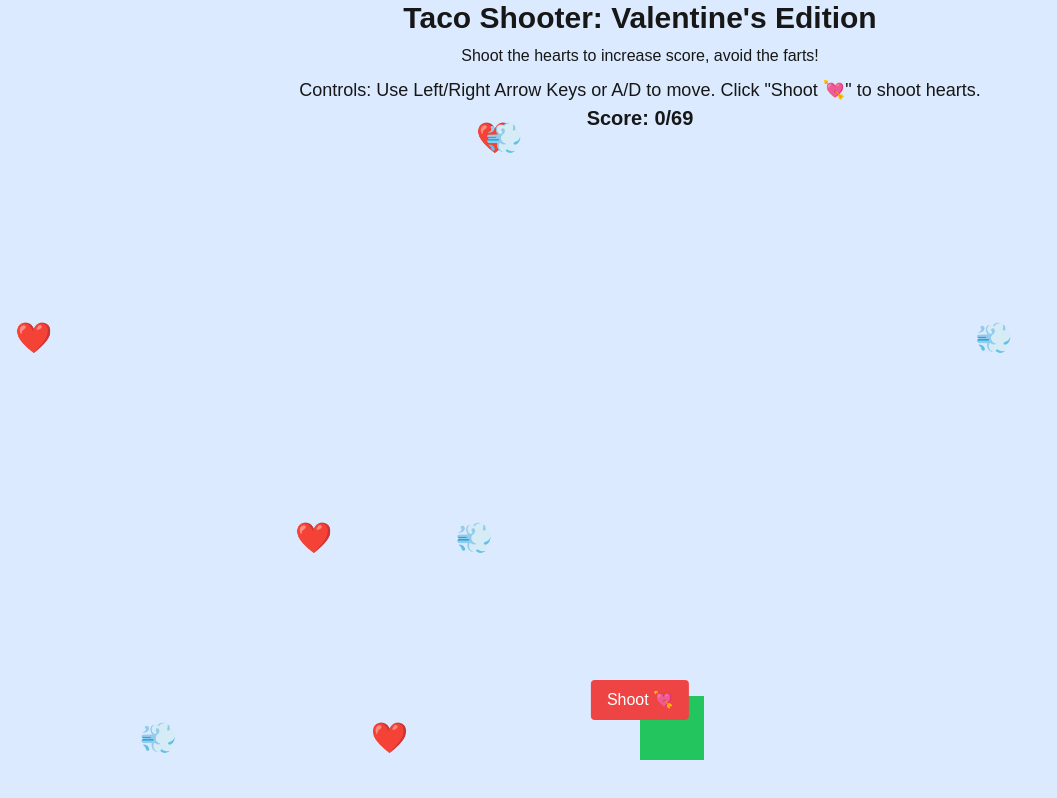
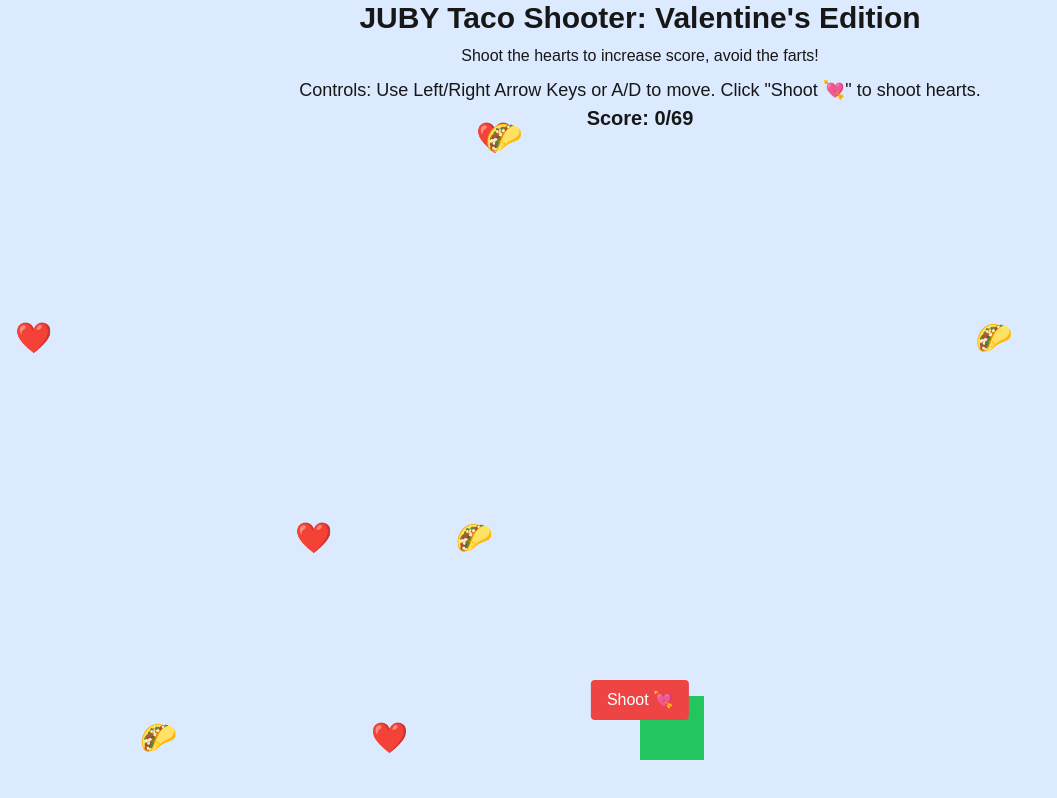
Before and after one commit to dannydang64/Juby, a Next.js app in the folder taco-fart-game/: page / in a window 1280 px wide. Shown: the whole page, without its empty margins (0-1057 px from the left). Built offline with nearby package versions, Linux system fonts and the light colour scheme.

Commit message:
aesthetics

```diff
--- a/taco-fart-game/src/app/page.js
+++ b/taco-fart-game/src/app/page.js
@@ -112,7 +112,7 @@ export default function Home() {
 
   return (
     <div className="relative h-screen w-screen bg-blue-100 overflow-hidden text-center">
-      <h1 className="text-3xl font-bold">Taco Shooter: Valentine's Edition</h1>
+      <h1 className="text-3xl font-bold">JUBY Taco Shooter: Valentine's Edition</h1>
       <p className="mt-2">Shoot the hearts to increase score, avoid the farts!</p>
       <p className="mt-2 text-lg">Controls: Use Left/Right Arrow Keys or A/D to move. Click "Shoot 💘" to shoot hearts.</p>
       <p className="text-xl font-bold">Score: {score}/69</p>
@@ -136,7 +136,7 @@ export default function Home() {
             <div key={heart.id} className="absolute text-red-500 text-3xl" style={{ left: `${heart.x}%`, top: `${heart.y}%` }}>❤️</div>
           ))}
           {farts.map((fart) => (
-            <div key={fart.id} className="absolute text-gray-500 text-3xl" style={{ left: `${fart.x}%`, top: `${fart.y}%` }}>💨</div>
+            <div key={fart.id} className="absolute text-gray-500 text-3xl" style={{ left: `${fart.x}%`, top: `${fart.y}%` }}>🌮</div>
           ))}
           <button onClick={shoot} className="absolute bottom-20 left-1/2 transform -translate-x-1/2 bg-red-500 text-white px-4 py-2 rounded">Shoot 💘</button>
         </>
```
